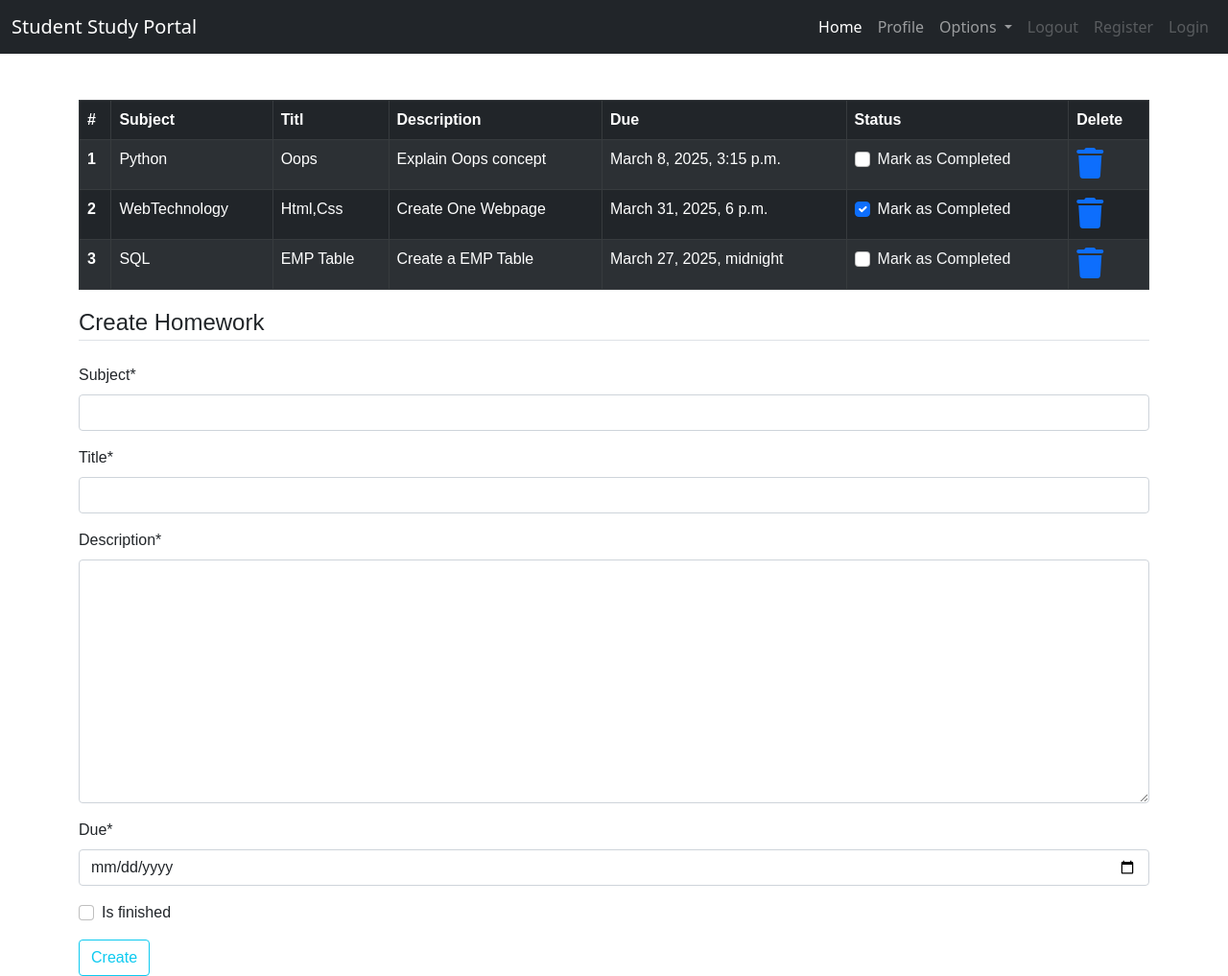
After one commit to msSandhya23/Only-Project, a Django app: page /homework/ in a window 1280 px wide. The commit adds this page. Shown: the whole page at 96% size. Run offline with Django 4.2, Linux system fonts and the light colour scheme; a user stored in the database is signed in; data comes from the database, SQL or seed files in the repository; both versions use the stored data as it was after the commit; some libraries are stand-ins or nearby versions.

Commit message:
Add Homework model and management features; update admin, forms, views, and URLs

```diff
--- a/Student_Study_Portal/dashboard/admin.py
+++ b/Student_Study_Portal/dashboard/admin.py
@@ -2,3 +2,4 @@ from django.contrib import admin
 from . models import *
 # Register your models here.
 admin.site.register(Notes)
+admin.site.register(Homework)
--- a/Student_Study_Portal/dashboard/forms.py
+++ b/Student_Study_Portal/dashboard/forms.py
@@ -5,3 +5,12 @@ class NotesForm(forms.ModelForm):
     class Meta:
         model = Notes
         fields = ['title','description']
+
+class DateInput(forms.DateInput):
+    input_type = 'date'
+
+class HomeworkForm(forms.ModelForm):
+    class Meta:
+        model = Homework
+        widgets = {'due':DateInput()}
+        fields = ['subject','title','description','due','is_finished']
--- a/Student_Study_Portal/dashboard/models.py
+++ b/Student_Study_Portal/dashboard/models.py
@@ -13,3 +13,14 @@ class Notes(models.Model):
     class Meta:
         verbose_name = 'notes'
         verbose_name_plural = 'notes'
+
+class Homework(models.Model):
+    user = models.ForeignKey(User,on_delete=models.CASCADE)
+    subject = models.CharField(max_length=50)
+    title = models.CharField(max_length=200)
+    description = models.TextField()
+    due = models.DateTimeField()
+    is_finished = models.BooleanField(default=False)
+
+    def __str__(self):
+        return self.title
--- a/Student_Study_Portal/dashboard/urls.py
+++ b/Student_Study_Portal/dashboard/urls.py
@@ -7,4 +7,7 @@ urlpatterns = [
     path('notes/', views.notes, name='notes'),
     path('delete_note/<int:pk>/', views.delete_note, name='delete_note'),
     path('notes_detail/<int:pk>/', NotesDetailView.as_view(), name='notes_detail'),
+    path('homework/', views.homework, name='homework'),
+    path('update_homework/<int:pk>/', views.update_homework, name='update_homework'),
+    path('delete_homework/<int:pk>/', views.delete_homework, name='delete_homework'),
 ]
--- a/Student_Study_Portal/dashboard/views.py
+++ b/Student_Study_Portal/dashboard/views.py
@@ -28,3 +28,50 @@ class NotesDetailView(generic.DetailView):
     model = Notes
     template_name = 'notes_detail.html'
     context_object_name = 'note'
+
+def homework(request):
+    if request.method == 'POST':
+        form = HomeworkForm(request.POST)
+        if form.is_valid():
+            try:
+                finished = request.POST['is_finished']
+                if finished == 'on':
+                    finished = True
+                else:
+                    finished = False
+            except:
+                finished = False
+                homeworks = Homework(
+                    user=request.user,
+                    subject=request.POST['subject'],
+                    title=request.POST['title'],
+                    description=request.POST['description'],
+                    due=request.POST['due'],
+                    is_finished=finished)
+                homeworks.save()
+                messages.success(request,f'Homework added from {request.user.username} successfully!!')
+    else:
+
+                form = HomeworkForm()
+    homework = Homework.objects.filter(user=request.user)
+    if len(homework) == 0:
+         homework_done = True
+    else:
+        homework_done = False
+    context = {'homeworks':homework,'homeworks_done':homework_done,'form':form}
+    return render(request,'homework.html',context)
+
+
+def update_homework(request,pk=None):
+    homework = Homework.objects.get(id=pk)
+    if homework.is_finished == True:
+        homework.is_finished = False
+    else:
+        homework.is_finished = True
+    homework.save()
+    return redirect('homework')
+
+
+def delete_homework(request,pk=None):
+    Homework.objects.get(id=pk).delete()
+    return redirect('homework')
--- /dev/null
+++ b/Student_Study_Portal/templates/homework.html
@@ -0,0 +1,64 @@
+{% extends 'base.html' %}
+{% load static %}
+{% load crispy_forms_tags%}
+{% block content%}
+
+<div class="container">
+    {% if not homework_done%}
+    <table class="table table-striped table-bordered table-hover table-dark">
+        <thead>
+            <tr>
+                <th scope='col'>#</th>
+                <th scope='col'>Subject</th>
+                <th scope='col'>Titl</th>
+                <th scope='col'>Description</th>
+                <th scope='col'>Due</th>
+                <th scope='col'>Status</th>
+                <th scope='col'>Delete</th>
+            </tr>
+        </thead>
+        <tbody>
+            {% for homework in homeworks %}
+            <tr>
+                <th scope="row">{{forloop.counter}}</th>
+                <td>{{homework.subject}}</td>
+                <td>{{homework.title}}</td>
+                <td>{{homework.description}}</td>
+                <td>{{homework.due}}</td>
+                <td>
+                    <a href="{% url 'update_homework' homework.id %}">
+                        <div class="form-check">
+                            {% if homework.is_finished == True %}
+                            <input class="form-check-input" type="checkbox" value="" checked>
+                            {% else %}
+                            <input class="form-check-input" type="checkbox" value="">
+                            {% endif %}
+                            <label class="form-check-label text-light" for="flexCheckDefault">
+                                Mark as Completed
+                            </label>
+
+                        </div>
+                    </a>
+                </td>
+                <td><a href="{% url 'delete_homework' homework.id %}"><i class="fa fa-trash fa-2x"></i></a></td>
+            </tr>
+            {% endfor %}
+        </tbody>
+    </table>
+    {% else %}
+    <h4>All homework are Completed!! Create to have more!!</h4>
+    {% endif %}
+</div>
+<div class="container">
+    <form method="POST">
+        {% csrf_token %}
+        <fieldset class="form-group">
+            <legend class="border-bottom mb-4">Create Homework</legend>
+            {{form|crispy}}
+        </fieldset>
+        <div class="form-group">
+            <button href="" class="btn btn-outline-info" type="submit">Create</button>
+        </div>
+    </form>
+</div>
+{% endblock content %}
```
Also changed, not shown: Student_Study_Portal/templates/base.html (+7 -3 lines), Student_Study_Portal/dashboard/migrations/0002_alter_notes_options_homework.py (added), Student_Study_Portal/db.sqlite3.
